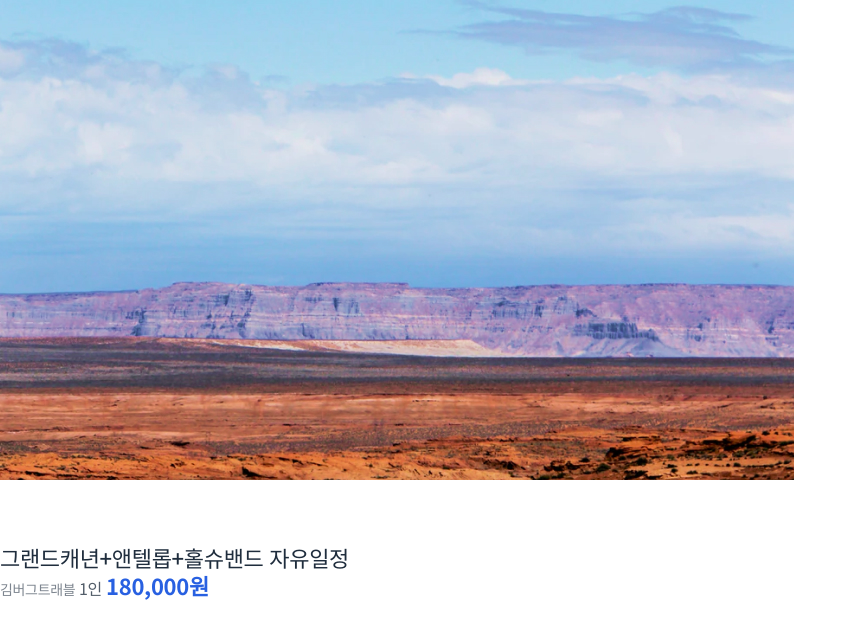
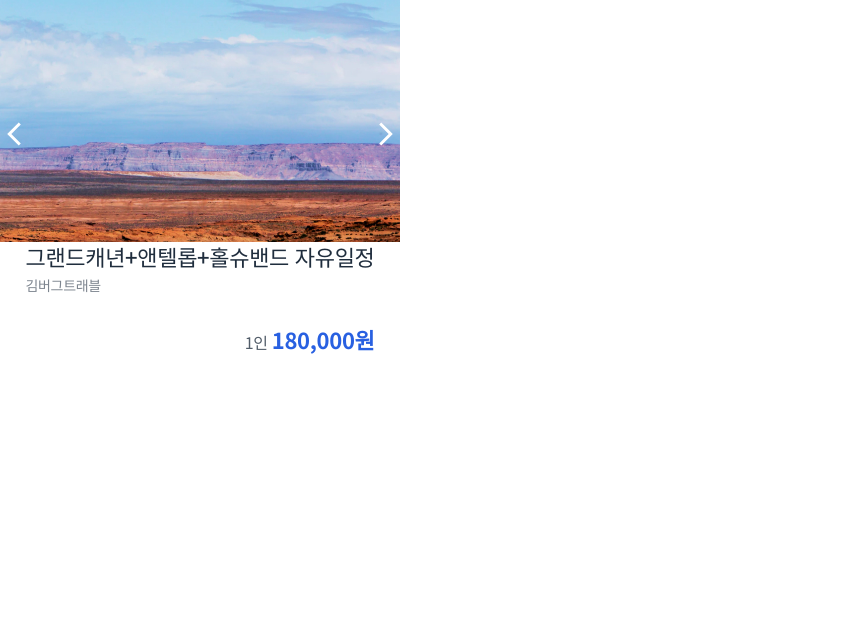
Before and after one commit to 2SOOY/practice-html-css, a plain HTML site: page kim-bug-css/postion/exercise-02/index.html in a window 1280 px wide. Shown: the whole page, without its empty margins (0-857 px from the left). Drawn offline with Linux system fonts and the light colour scheme.

Commit message:
Feat - postion 2 캐러셀 구조 잡기 연습

```diff
--- a/kim-bug-css/postion/exercise-02/style.css
+++ b/kim-bug-css/postion/exercise-02/style.css
@@ -55,3 +55,43 @@ button {
 }
 
 /* ▼ WHERE YOUR CODE BEGINS */
+
+.card {
+  display: flex;
+  flex-direction: column;
+  justify-content: center;
+  align-items: center;
+  width: 400px;
+  height: 354px;
+}
+
+.card-carousel {
+  position: relative;
+  height: 240px;
+}
+
+.card-carousel img {
+  width: 100%;
+}
+
+.card-carousel #prev {
+  position: absolute;
+  top: 50%;
+}
+
+.card-carousel #next {
+  position: absolute;
+  top: 50%;
+  right: 0;
+}
+
+.card-content {
+  position: relative;
+  height: 114px;
+}
+
+.card-content strong {
+  position: absolute;
+  bottom: 0;
+  right: 0;
+}
```
